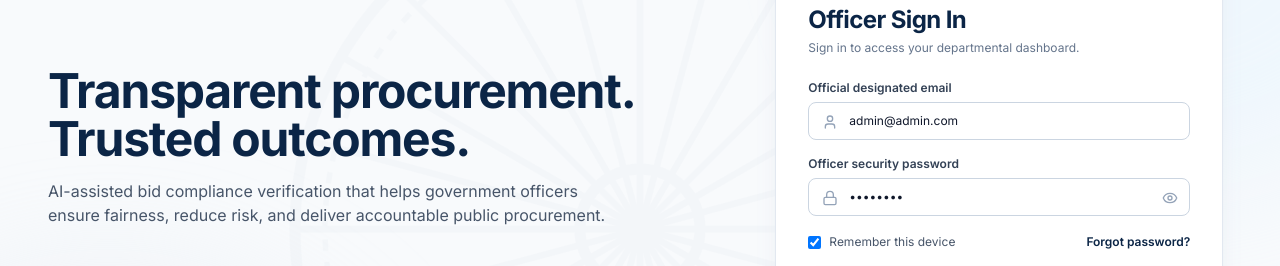
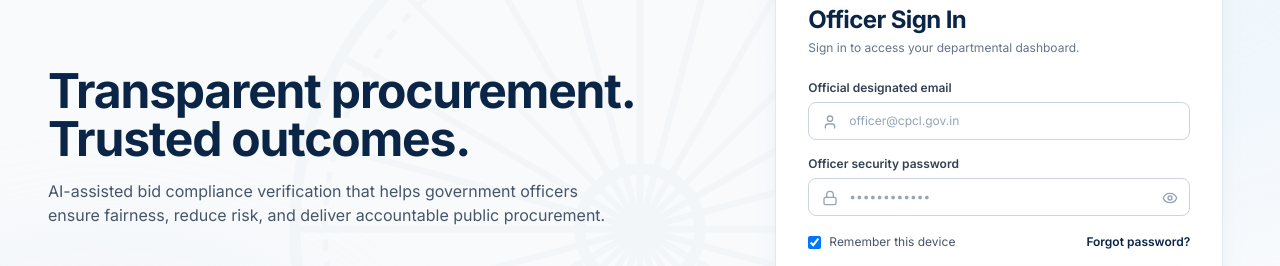
Before and after one commit to snuthon1/gemcompliance, a React (Vite) app in the folder client/: page /login in a window 1280 px wide. Shown: the part 226-492 px from the top of the page. Built offline with nearby package versions, Linux system fonts and the light colour scheme; the HTML template or start-up script is replaced by a standard one.

Commit message:
feat(ui): complete modern visual overhaul for Login.jsx

```diff
--- a/client/src/pages/Login.jsx
+++ b/client/src/pages/Login.jsx
@@ -19,10 +19,10 @@ import NationalEmblem from '../components/NationalEmblem';
 
 export default function Login() {
   const [activeTab, setActiveTab] = useState('OFFICER'); // 'OFFICER' or 'VENDOR'
-  const [officerEmail, setOfficerEmail] = useState('admin@admin.com');
-  const [officerPassword, setOfficerPassword] = useState('password');
-  const [vendorIdentifier, setVendorIdentifier] = useState('tenders@apexpetrochem.in');
-  const [vendorPassword, setVendorPassword] = useState('password');
+  const [officerEmail, setOfficerEmail] = useState('');
+  const [officerPassword, setOfficerPassword] = useState('');
+  const [vendorIdentifier, setVendorIdentifier] = useState('');
+  const [vendorPassword, setVendorPassword] = useState('');
   const [showPassword, setShowPassword] = useState(false);
   const [error, setError] = useState(null);
   const [submitting, setSubmitting] = useState(false);
```
